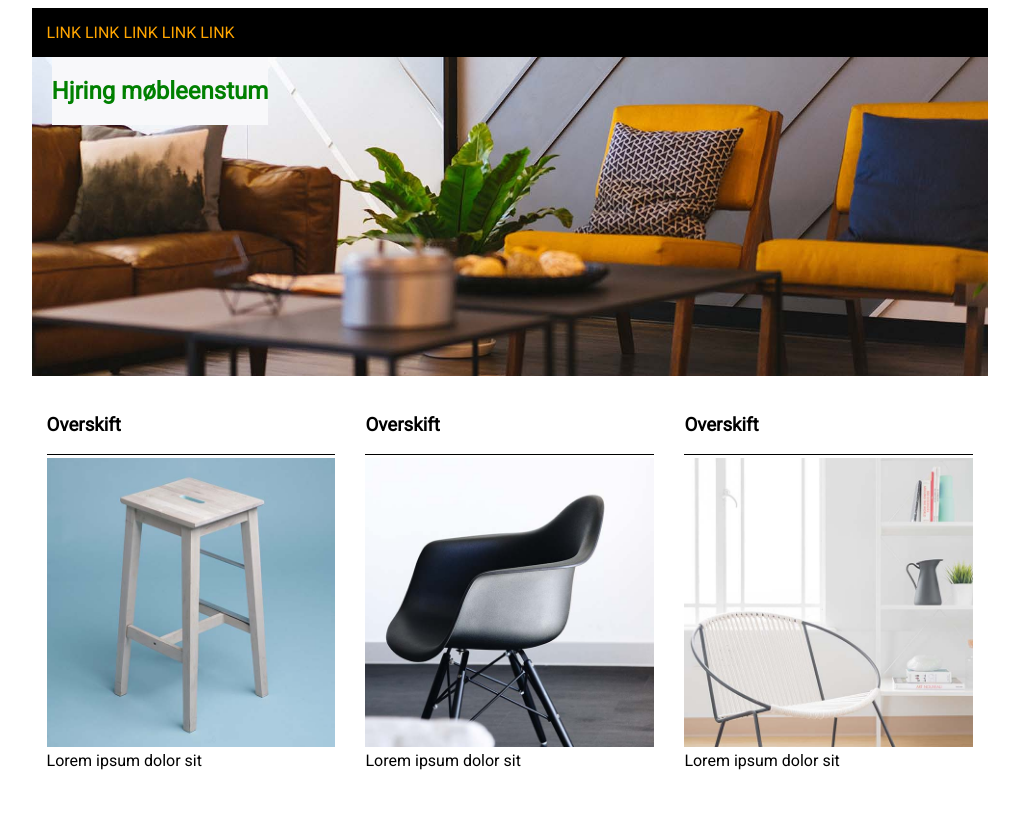
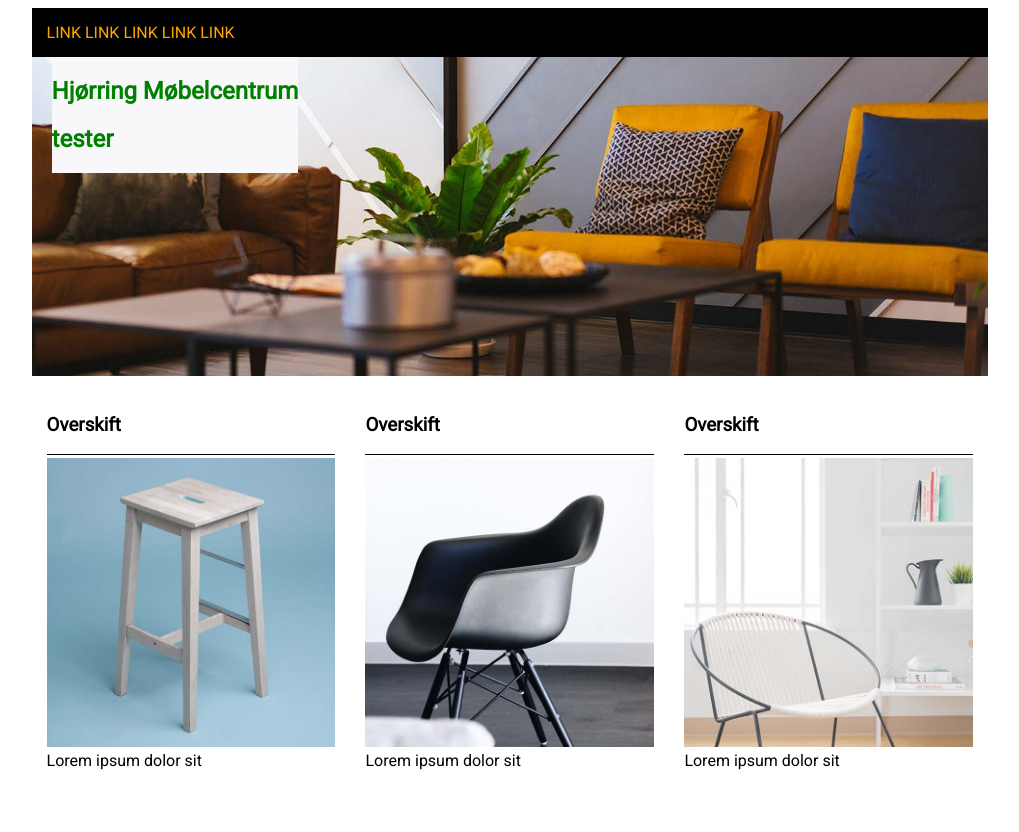
Before and after one commit to MiniZagGi/First-Responsive-Website, a plain HTML site: page HTML reso/index.html in a window 1280 px wide. Shown: the top 832 px of the page, without its empty margins (130-1149 px from the left). Drawn offline with Linux system fonts and the light colour scheme.

Commit message:
Fixed spelling

```diff
--- a/HTML reso/index.html
+++ b/HTML reso/index.html
@@ -17,7 +17,7 @@
 			</nav>
 		</div>
 	<div class="headbox">
-		<div class="header"><h2>Hjring møbleenstum</h2></div>
+		<div class="header"><h2>Hjørring Møbelcentrum</h2><h2 class="line2">tester</h2></div>
 		<img class="imgheader" src="imges/header.jpg">
 	</div>
 
```
